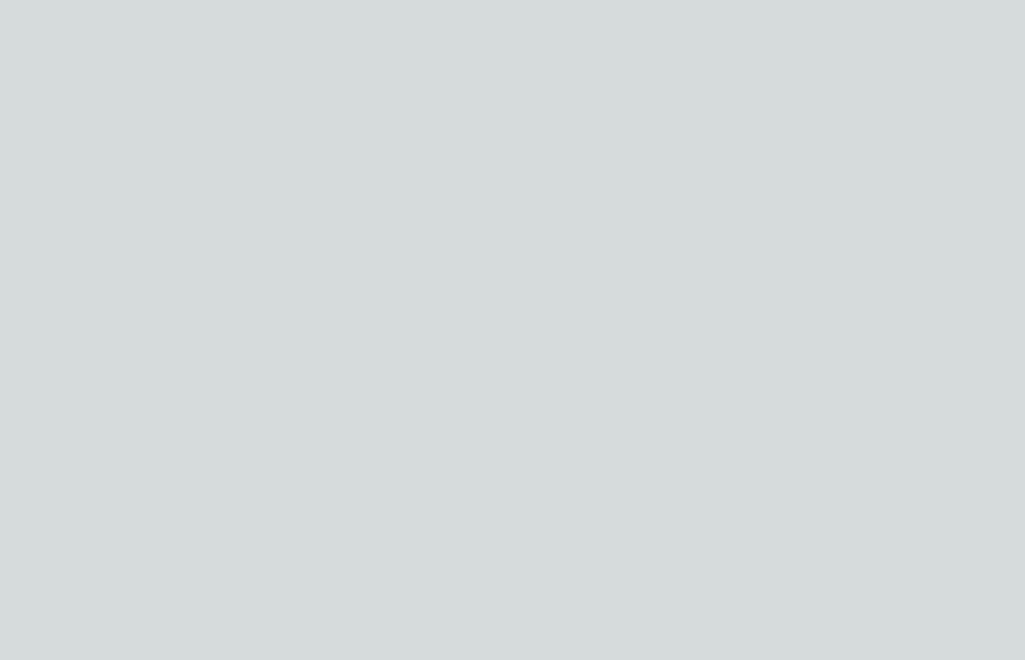
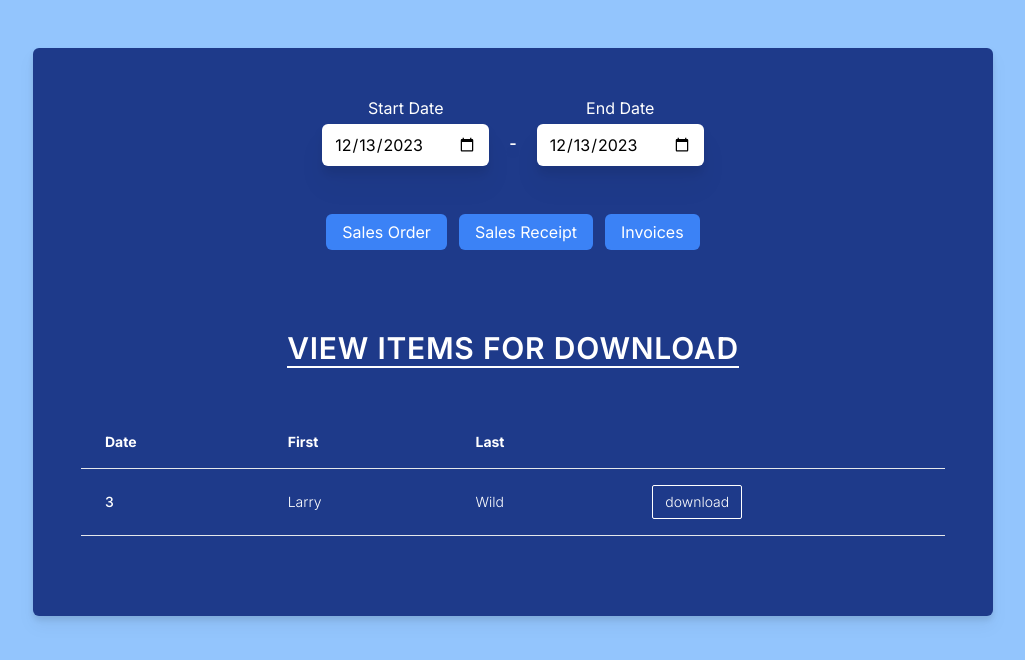
Before and after one commit to GuiTheDevv/inventory-management, a Next.js app: page / in a window 1280 px wide. Shown: the top 660 px of the page, without its empty margins (127-1152 px from the left). Built offline with nearby package versions, Linux system fonts and the light colour scheme.

Commit message:
only missing backend

```diff
--- a/app/page.tsx
+++ b/app/page.tsx
@@ -1,5 +1,192 @@
+"use client";
 import Image from "next/image";
+import { useState } from "react";
 
 export default function Home() {
-  return <main></main>;
+  const [startDate, setStartDate] = useState(
+    new Date().toISOString().split("T")[0]
+  );
+  const [endDate, setEndDate] = useState(
+    new Date().toISOString().split("T")[0]
+  );
+  const [salesOrders, setSalesOrders] = useState<string[]>();
+  const [salesReceipt, setSalesReceipt] = useState<string[]>();
+  const [invoices, setInvoices] = useState<string[]>();
+
+  async function getSalesOrder(event: React.FormEvent) {
+    event.preventDefault();
+
+    const formData = new FormData();
+
+    formData.append("startDate", startDate);
+    formData.append("endDate", endDate);
+
+    // Check if any required fields are empty
+    if (startDate === "" || endDate === "") {
+      alert("Please verify dates chosen");
+      return;
+    } else {
+      // Send the data in a POST request
+      const sendEmail = await fetch("/api/sendEmail", {
+        method: "POST",
+        body: formData,
+      });
+
+      if (sendEmail.ok) {
+        location.reload();
+      } else {
+        return;
+      }
+    }
+  }
+
+  async function getSalesReceipts(event: React.FormEvent) {
+    event.preventDefault();
+
+    const formData = new FormData();
+
+    formData.append("startDate", startDate);
+    formData.append("endDate", endDate);
+
+    console.log(startDate + " " + endDate);
+
+    // Check if any required fields are empty
+    if (startDate === "" || endDate === "") {
+      alert("Please verify dates chosen");
+      return;
+    } else {
+      // Send the data in a POST request
+      const sendEmail = await fetch("/api/sendEmail", {
+        method: "POST",
+        body: formData,
+      });
+
+      if (sendEmail.ok) {
+        location.reload();
+      } else {
+        return;
+      }
+    }
+  }
+
+  async function getInoices(event: React.FormEvent) {
+    event.preventDefault();
+
+    const formData = new FormData();
+
+    formData.append("startDate", startDate);
+    formData.append("endDate", endDate);
+
+    // Check if any required fields are empty
+    if (startDate === "" || endDate === "") {
+      alert("Please verify dates chosen");
+      return;
+    } else {
+      // Send the data in a POST request
+      const sendEmail = await fetch("/api/sendEmail", {
+        method: "POST",
+        body: formData,
+      });
+
+      if (sendEmail.ok) {
+        location.reload();
+      } else {
+        return;
+      }
+    }
+  }
+
+  return (
+    <main className="bg-blue-300 w-full h-screen">
+      <div className="w-full flex justify-center">
+        <div className="w-3/4 my-12 bg-blue-900 rounded-md px-12 pb-20 drop-shadow-lg">
+          <div className="flex items-center gap-5 justify-center text-black py-7">
+            <div className="flex flex-col items-center my-5">
+              <label htmlFor="StartDateInput" className="mb-1 text-white">
+                Start Date
+              </label>
+              <input
+                className="rounded-md px-3 py-2 hover:cursor-text drop-shadow-xl"
+                type="date"
+                name="StartDateInput"
+                value={startDate}
+                onChange={(e) => {
+                  setStartDate(e.target.value);
+                }}
+              />
+            </div>
+            <span className="text-white font-semibold mt-6 first-letter:my-5 drop-shadow-xl">
+              -
+            </span>
+            <div className="flex flex-col items-center">
+              <label htmlFor="EndDateInput" className="mb-1  text-white">
+                End Date
+              </label>
+              <input
+                className="rounded-md px-3 py-2 hover:cursor-text drop-shadow-xl"
+                type="date"
+                name="EndDateInput"
+                value={endDate}
+                onChange={(e) => {
+                  setStartDate(e.target.value);
+                }}
+              />
+            </div>
+          </div>
+          <div className="flex w-full justify-center items-center gap-3 text-white pb-20">
+            <button
+              className="bg-blue-500 px-4 hover:drop-shadow-lg py-1.5 rounded-md hover:scale-110 duration-200 ease-in-out"
+              onClick={getSalesOrder}
+            >
+              Sales Order
+            </button>
+            <button
+              className="bg-blue-500 px-4 hover:drop-shadow-lg py-1.5 rounded-md hover:scale-110 duration-200 ease-in-out"
+              onClick={getSalesReceipts}
+            >
+              Sales Receipt
+            </button>
+            <button
+              className="bg-blue-500 px-4 hover:drop-shadow-lg py-1.5 rounded-md hover:scale-110 duration-200 ease-in-out"
+              onClick={getInoices}
+            >
+              Invoices
+            </button>
+          </div>
+          <div className="flex flex-col w-full justify-center items-center text-white">
+            <p className="text-3xl font-semibold tracking-wide border-b-2 mb-12 border-white">
+              VIEW ITEMS FOR DOWNLOAD
+            </p>
+            <table className="min-w-full text-left text-sm font-light">
+              <thead className="border-b font-medium dark:border-neutral-500">
+                <tr>
+                  <th scope="col" className="px-6 py-4">
+                    Date
+                  </th>
+                  <th scope="col" className="px-6 py-4">
+                    First
+                  </th>
+                  <th scope="col" className="px-6 py-4">
+                    Last
+                  </th>
+                </tr>
+              </thead>
+              <tbody>
+                <tr className="border-b dark:border-neutral-500">
+                  <td className="whitespace-nowrap px-6 py-4 font-medium">3</td>
+                  <td className="whitespace-nowrap px-6 py-4">Larry</td>
+                  <td className="whitespace-nowrap px-6 py-4">Wild</td>
+                  <td className="whitespace-nowrap px-6 py-4">
+                    <button className="px-3 py-1.5 rounded-sm border-[1px] border-white hover:bg-blue-700 hover:drop-shadow-lg">
+                      download
+                    </button>
+                  </td>
+                </tr>
+              </tbody>
+            </table>
+          </div>
+        </div>
+      </div>
+    </main>
+  );
 }
```
Also changed, not shown: app/layout.tsx (+9 -9 lines), package.json (+9 -4 lines), app/api/getInvoices/route.ts (added), app/api/getSalesOrder/route.ts (added), app/api/getSalesReceipt/route.ts (added), 1 other file (tests, documents, lock files or other folders).
